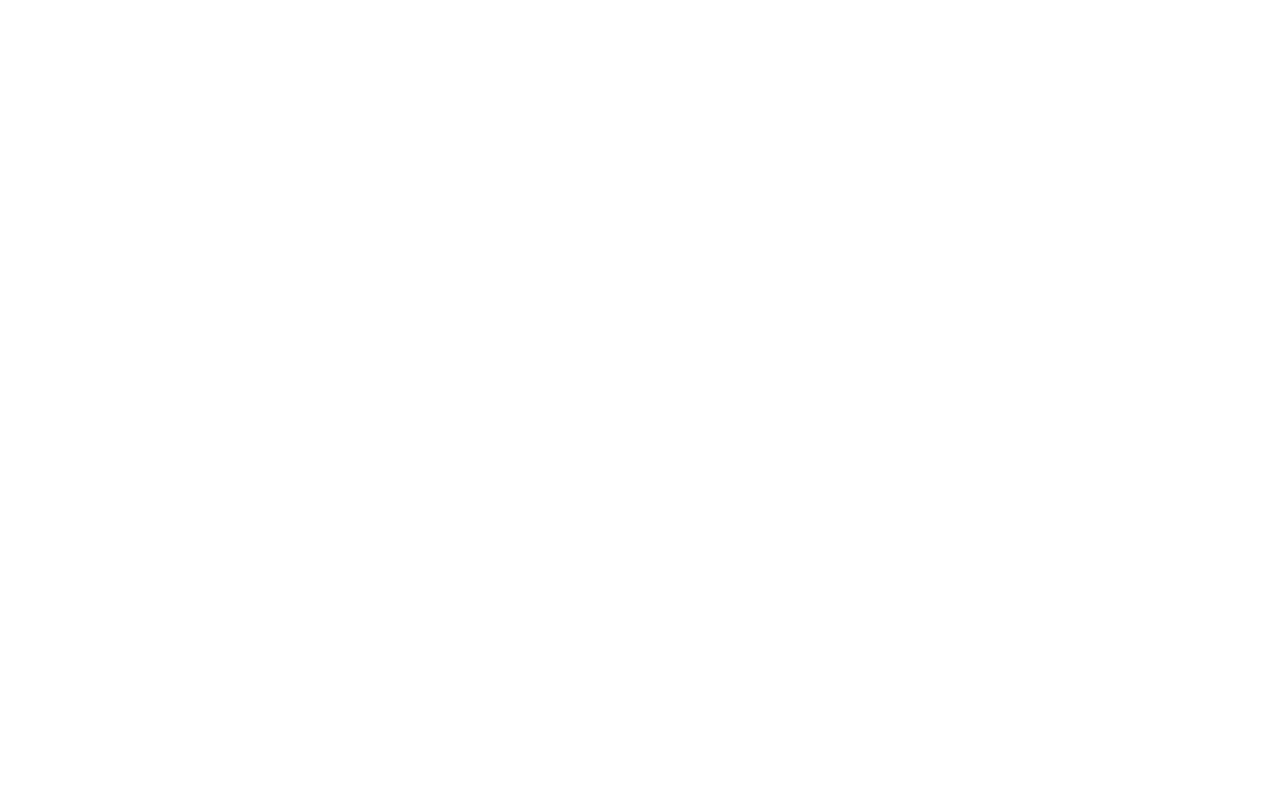
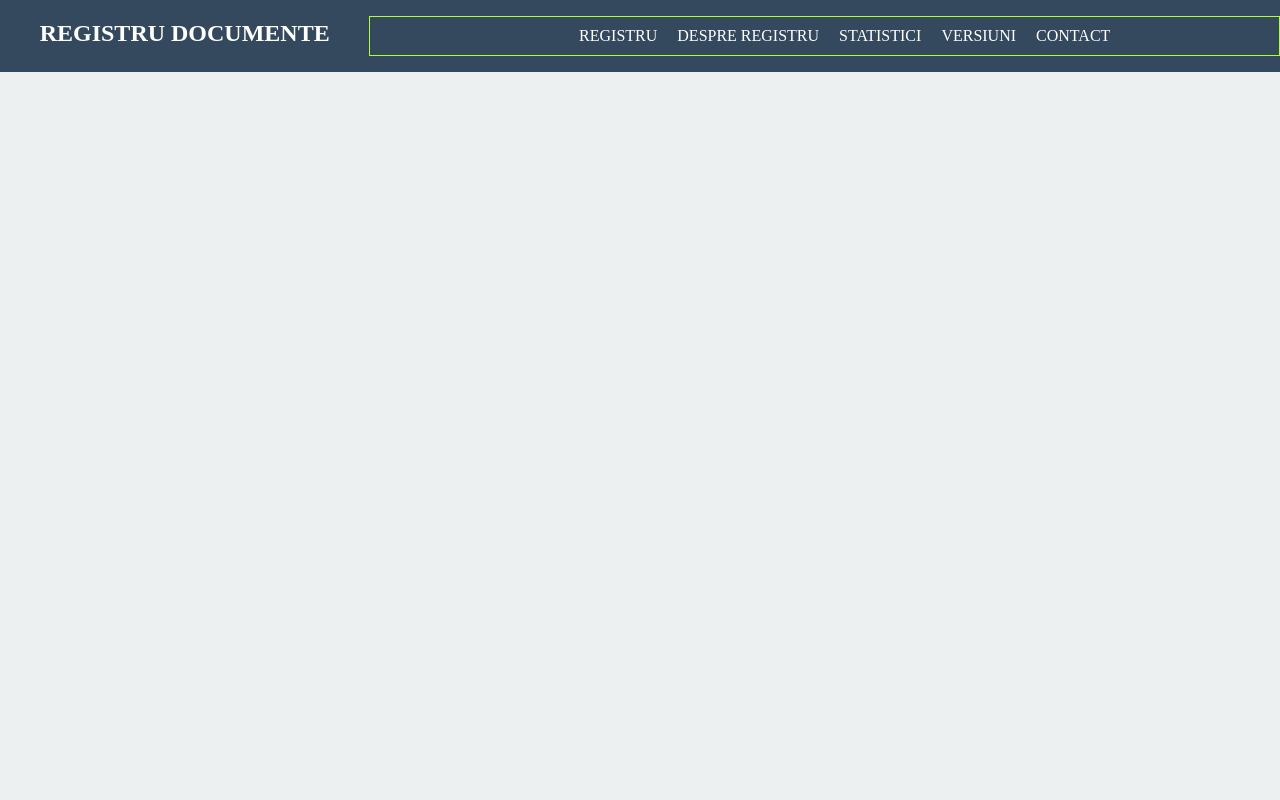
Before and after one commit to TudorIonutElian/registru_documente, a PHP site: page / in a window 1280 px wide. Before the commit the page is empty. Run offline with PHP 8.4, Linux system fonts and the light colour scheme.

Commit message:
Top Menu Creat

```diff
--- a/design/style.css
+++ b/design/style.css
@@ -1,7 +1,54 @@
+* {
+    box-sizing: border-box;
+}
 body{
     margin: 0;
     padding: 0;
     box-sizing: border-box;
+    width: 100vw;
+    height: 100vh;
+    background-color: #ecf0f1;
 }
 
+a{
+    text-decoration: none;
+    color: #fff;
+}
+li{
+    list-style: none;
+}
+
+#top-content{
+    width: 100%;
+    height: 30%;
+    display: flex;
+    flex-direction: column;
+
+}
+#top-content-menu{
+    width: 100%;
+    height: 30%;
+    display: flex;
+    flex-direction: row;
+    background-color: #34495e;
+
+}
+#top-content-menu h2{
+    flex-grow: 1;
+    text-align: center;
+    text-transform: uppercase;
+
+}
+#top-content-menu ul{
+    display: flex;
+    flex-direction: row;
+    justify-content: center;
+    align-items: center;
+    flex-grow: 4;
+    border: 1px solid greenyellow;
+}
+#top-content-menu ul li{
+    padding: 10px;
+    text-transform: uppercase;
+}
 /* --- TOP CONTENT ---*/
--- a/index.html
+++ b/index.html
@@ -7,7 +7,19 @@
     <link rel="stylesheet" href="design/style.css">
 </head>
 <body>
-    <div id="top-content"></div>
+    <div id="top-content">
+        <div id="top-content-menu">
+            <h2><a href="#">Registru Documente</a></h2>
+            <ul>
+                <li><a href="#">Registru</a></li>
+                <li><a href="#">Despre Registru</a></li>
+                <li><a href="#">Statistici</a></li>
+                <li><a href="#">Versiuni</a></li>
+                <li><a href="#">Contact</a></li>
+            </ul>
+        </div>
+        <div id="top-content-hero"></div>
+    </div>
     <div id="main-content"></div>
     <div id="footer-content"></div>
 
```
Also changed, not shown: 1 other file.
